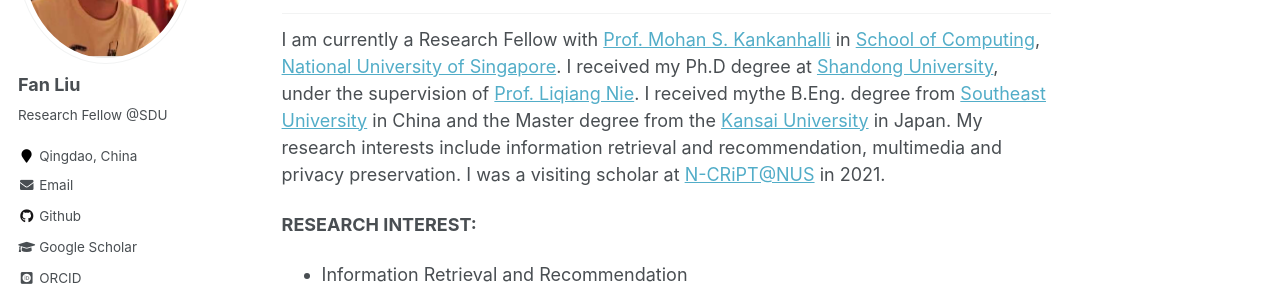
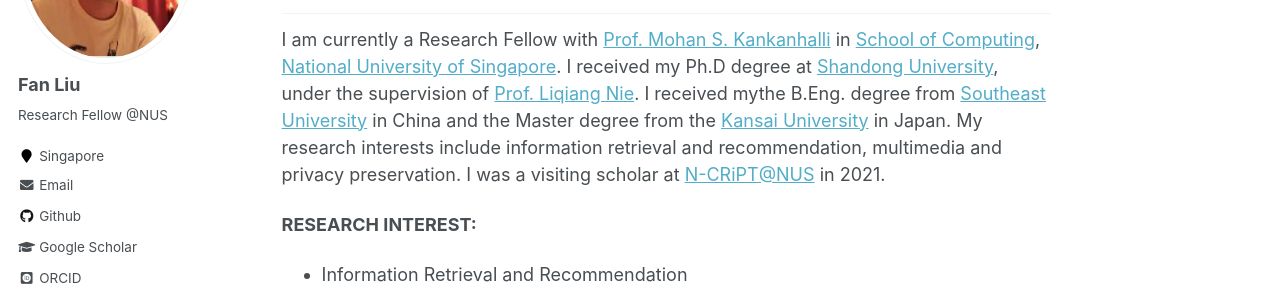
Before and after one commit to liufancs/liufancs.github.io, a Jekyll site: the page built from _pages/about.md, in a window 1280 px wide. Shown: the part 257-557 px from the top of the page. Built offline with Jekyll 4.4.1, drawn with Linux system fonts in a browser that asks for light colours; some web fonts are replaced.

Commit message:
Update _config.yml

```diff
--- a/_config.yml
+++ b/_config.yml
@@ -82,8 +82,8 @@ analytics:
 author:
   name             : "Fan Liu"
   avatar           : "profile.jpg"
-  bio              : "Research Fellow @SDU"
-  location         : "Qingdao, China"
+  bio              : "Research Fellow @NUS"
+  location         : "Singapore"
   employer         :
   pubmed           : #"https://www.ncbi.nlm.nih.gov/pubmed/?term=john+snow"
   googlescholar    : "https://scholar.google.com/citations?user=qjECBscAAAAJ&hl=zh-CN"
```
